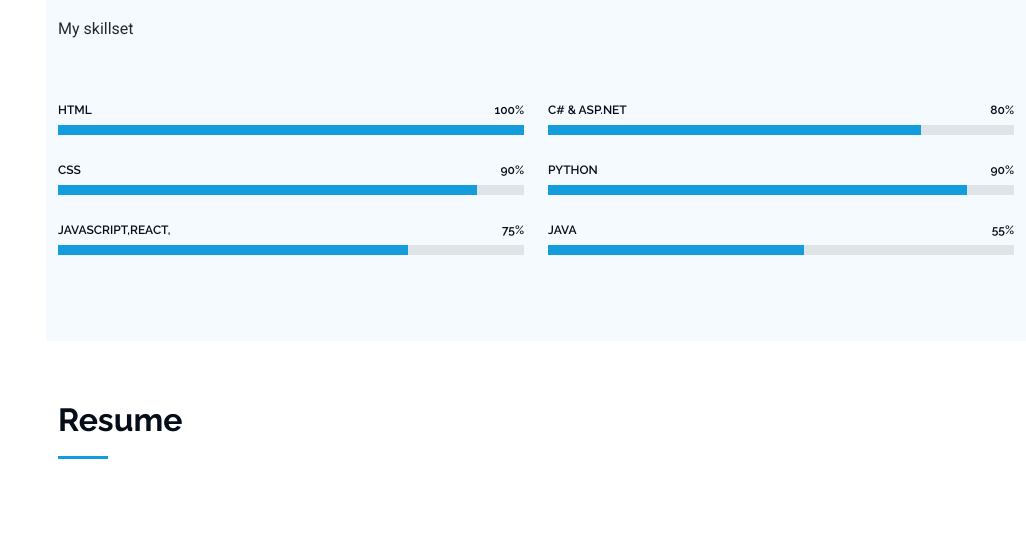
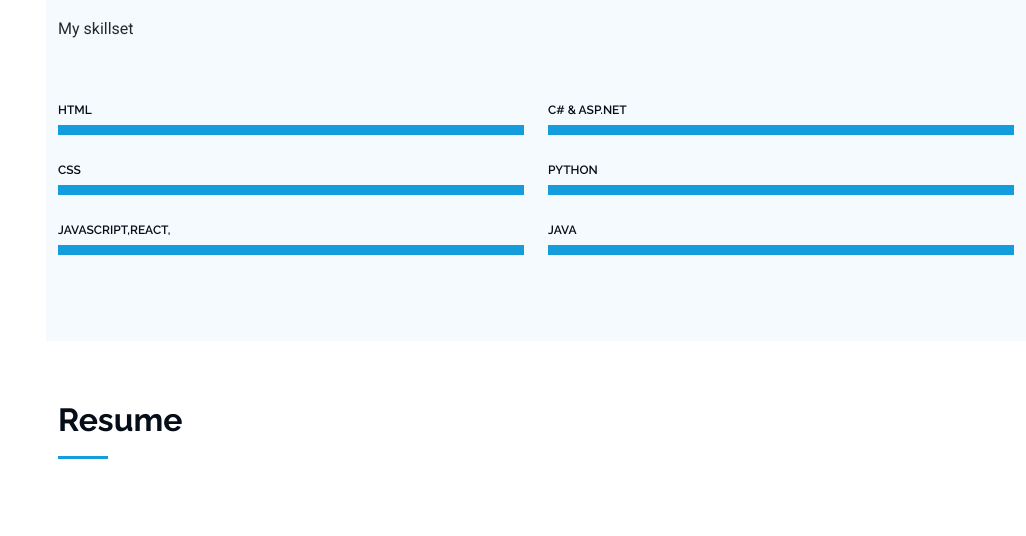
Before and after one commit to Lutho9905/Personal-Portfolio, a plain HTML site: page index.html in a window 1280 px wide. Shown: the part 1609-2145 px from the top of the page, without its empty margins (254-1280 px from the left). Drawn offline with Linux system fonts and the light colour scheme.

Commit message:
Update index.html

```diff
--- a/index.html
+++ b/index.html
@@ -154,23 +154,23 @@
           <div class="col-lg-6">
 
             <div class="progress">
-              <span class="skill"><span>HTML</span> <i class="val">100%</i></span>
+              <span class="skill"><span>HTML</span> <i class="val"></i></span>
               <div class="progress-bar-wrap">
                 <div class="progress-bar" role="progressbar" aria-valuenow="100" aria-valuemin="0" aria-valuemax="100"></div>
               </div>
             </div><!-- End Skills Item -->
 
             <div class="progress">
-              <span class="skill"><span>CSS</span> <i class="val">90%</i></span>
+              <span class="skill"><span>CSS</span> <i class="val"></i></span>
               <div class="progress-bar-wrap">
-                <div class="progress-bar" role="progressbar" aria-valuenow="90" aria-valuemin="0" aria-valuemax="100"></div>
+                <div class="progress-bar" role="progressbar" aria-valuenow="100" aria-valuemin="0" aria-valuemax="100"></div>
               </div>
             </div><!-- End Skills Item -->
 
             <div class="progress">
-              <span class="skill"><span>JavaScript,React,</span> <i class="val">75%</i></span>
+              <span class="skill"><span>JavaScript,React,</span> <i class="val"></i></span>
               <div class="progress-bar-wrap">
-                <div class="progress-bar" role="progressbar" aria-valuenow="75" aria-valuemin="0" aria-valuemax="100"></div>
+                <div class="progress-bar" role="progressbar" aria-valuenow="100" aria-valuemin="0" aria-valuemax="100"></div>
               </div>
             </div><!-- End Skills Item -->
 
@@ -179,23 +179,23 @@
           <div class="col-lg-6">
 
             <div class="progress">
-              <span class="skill"><span>C# & ASP.Net</span> <i class="val">80%</i></span>
+              <span class="skill"><span>C# & ASP.Net</span> <i class="val"></i></span>
               <div class="progress-bar-wrap">
-                <div class="progress-bar" role="progressbar" aria-valuenow="80" aria-valuemin="0" aria-valuemax="100"></div>
+                <div class="progress-bar" role="progressbar" aria-valuenow="100" aria-valuemin="0" aria-valuemax="100"></div>
               </div>
             </div><!-- End Skills Item -->
 
             <div class="progress">
-              <span class="skill"><span>Python</span> <i class="val">90%</i></span>
+              <span class="skill"><span>Python</span> <i class="val"></i></span>
               <div class="progress-bar-wrap">
-                <div class="progress-bar" role="progressbar" aria-valuenow="90" aria-valuemin="0" aria-valuemax="100"></div>
+                <div class="progress-bar" role="progressbar" aria-valuenow="100" aria-valuemin="0" aria-valuemax="100"></div>
               </div>
             </div><!-- End Skills Item -->
 
             <div class="progress">
-              <span class="skill"><span>Java</span> <i class="val">55%</i></span>
+              <span class="skill"><span>Java</span> <i class="val"></i></span>
               <div class="progress-bar-wrap">
-                <div class="progress-bar" role="progressbar" aria-valuenow="55" aria-valuemin="0" aria-valuemax="100"></div>
+                <div class="progress-bar" role="progressbar" aria-valuenow="100" aria-valuemin="0" aria-valuemax="100"></div>
               </div>
             </div><!-- End Skills Item -->
 
```
